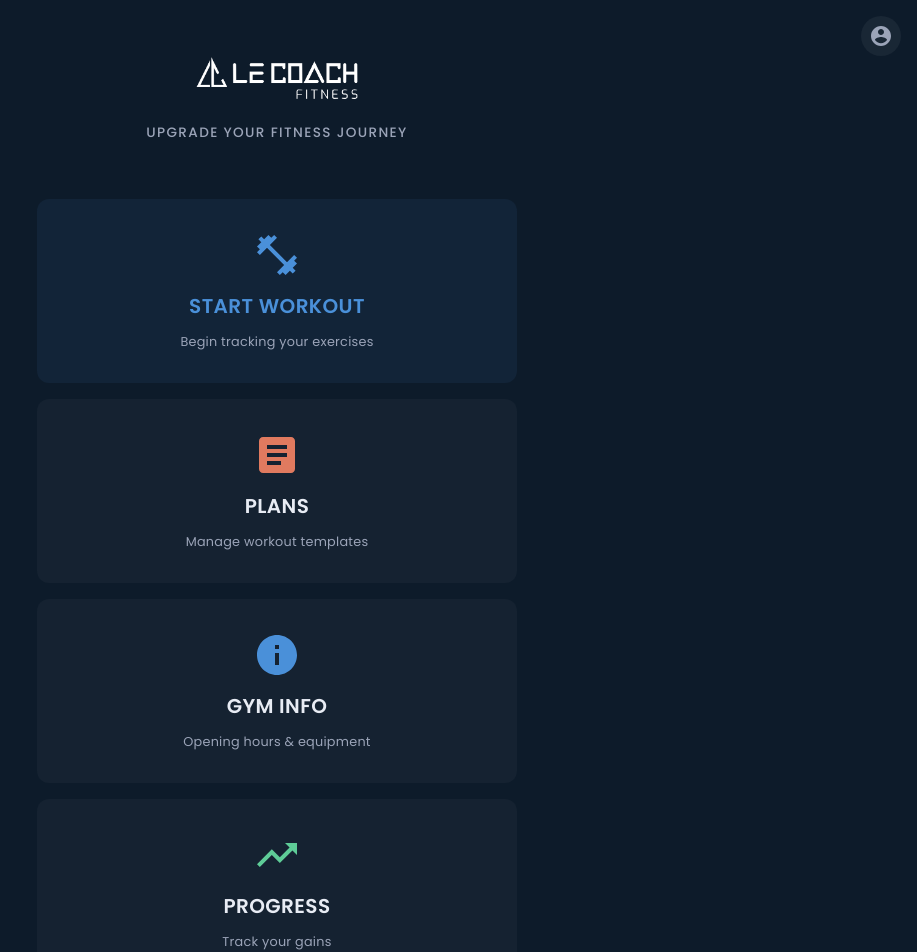
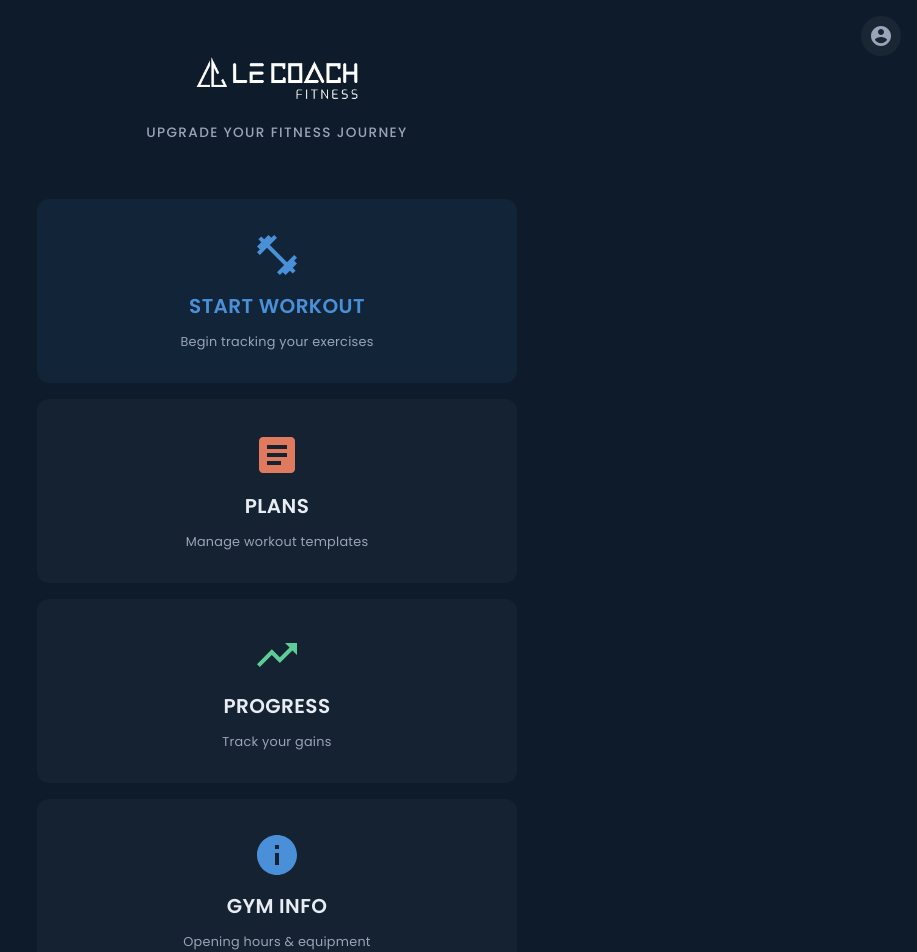
Before and after one commit to fffej/pwa-gym, a Vue app: page / in a window 1280 px wide. Shown: the top 952 px of the page, without its empty margins (363-1280 px from the left). Built offline with nearby package versions, Linux system fonts and the light colour scheme; no server answers.

Commit message:
style: swap Progress and Gym Info card positions on home page

```diff
--- a/src/views/HomeView.vue
+++ b/src/views/HomeView.vue
@@ -43,6 +43,16 @@ function navigateTo(route: string) {
         <span class="card-subtitle">Manage workout templates</span>
       </button>
 
+      <button class="card card-progress" @click="navigateTo('/progress')">
+        <div class="card-icon">
+          <svg xmlns="http://www.w3.org/2000/svg" width="48" height="48" viewBox="0 0 24 24" fill="currentColor">
+            <path d="M16 6l2.29 2.29-4.88 4.88-4-4L2 16.59 3.41 18l6-6 4 4 6.3-6.29L22 12V6h-6z"/>
+          </svg>
+        </div>
+        <span class="card-title">Progress</span>
+        <span class="card-subtitle">Track your gains</span>
+      </button>
+
       <button class="card card-equipment" @click="navigateTo('/equipment')">
         <div class="card-icon">
           <svg xmlns="http://www.w3.org/2000/svg" width="48" height="48" viewBox="0 0 24 24" fill="currentColor">
@@ -51,16 +61,6 @@ function navigateTo(route: string) {
         </div>
         <span class="card-title">Gym Info</span>
         <span class="card-subtitle">Opening hours & equipment</span>
-      </button>
-
-      <button class="card card-progress" @click="navigateTo('/progress')">
-        <div class="card-icon">
-          <svg xmlns="http://www.w3.org/2000/svg" width="48" height="48" viewBox="0 0 24 24" fill="currentColor">
-            <path d="M16 6l2.29 2.29-4.88 4.88-4-4L2 16.59 3.41 18l6-6 4 4 6.3-6.29L22 12V6h-6z"/>
-          </svg>
-        </div>
-        <span class="card-title">Progress</span>
-        <span class="card-subtitle">Track your gains</span>
       </button>
     </div>
   </div>
```
